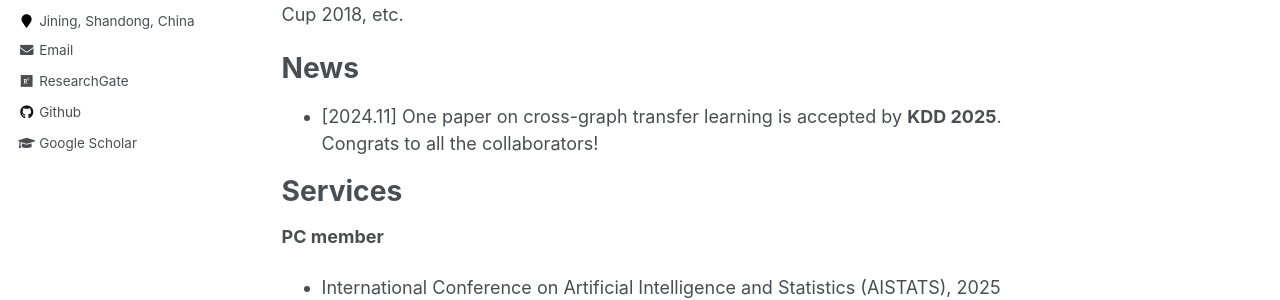
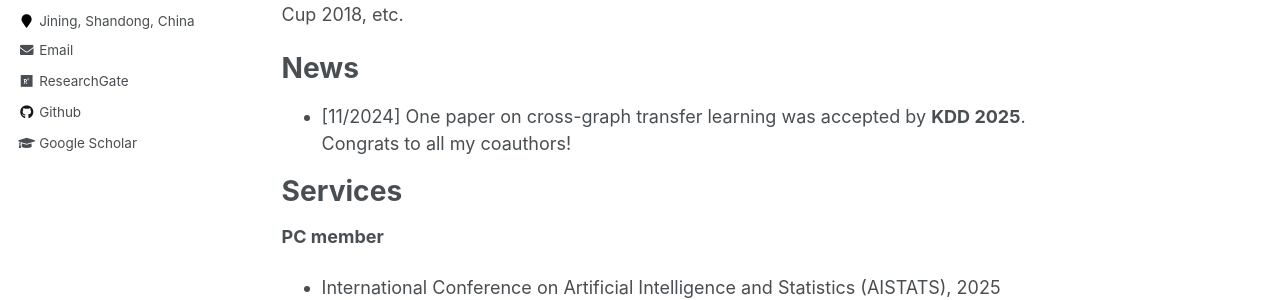
Before and after one commit to jhanao-hkust/jhanao-hkust.github.io, a Jekyll site: the page built from _pages/about.md, in a window 1280 px wide and 900 px high. Shown: the part 429-729 px from the top of the window. Built offline with Jekyll 4.4.1, drawn with Linux system fonts in a browser that asks for light colours.

Commit message:
Update about.md

```diff
--- a/_pages/about.md
+++ b/_pages/about.md
@@ -12,7 +12,7 @@ Jindong is currently a Ph.D. student at Academy of Interdisciplinary Studies, th
 
 # News
 
-- \[2024.11\] One paper on cross-graph transfer learning is accepted by **KDD 2025**. Congrats to all the collaborators!
+- \[11/2024\] One paper on cross-graph transfer learning was accepted by **KDD 2025**. Congrats to all my coauthors!
 
 # Services
 **PC member**
```
